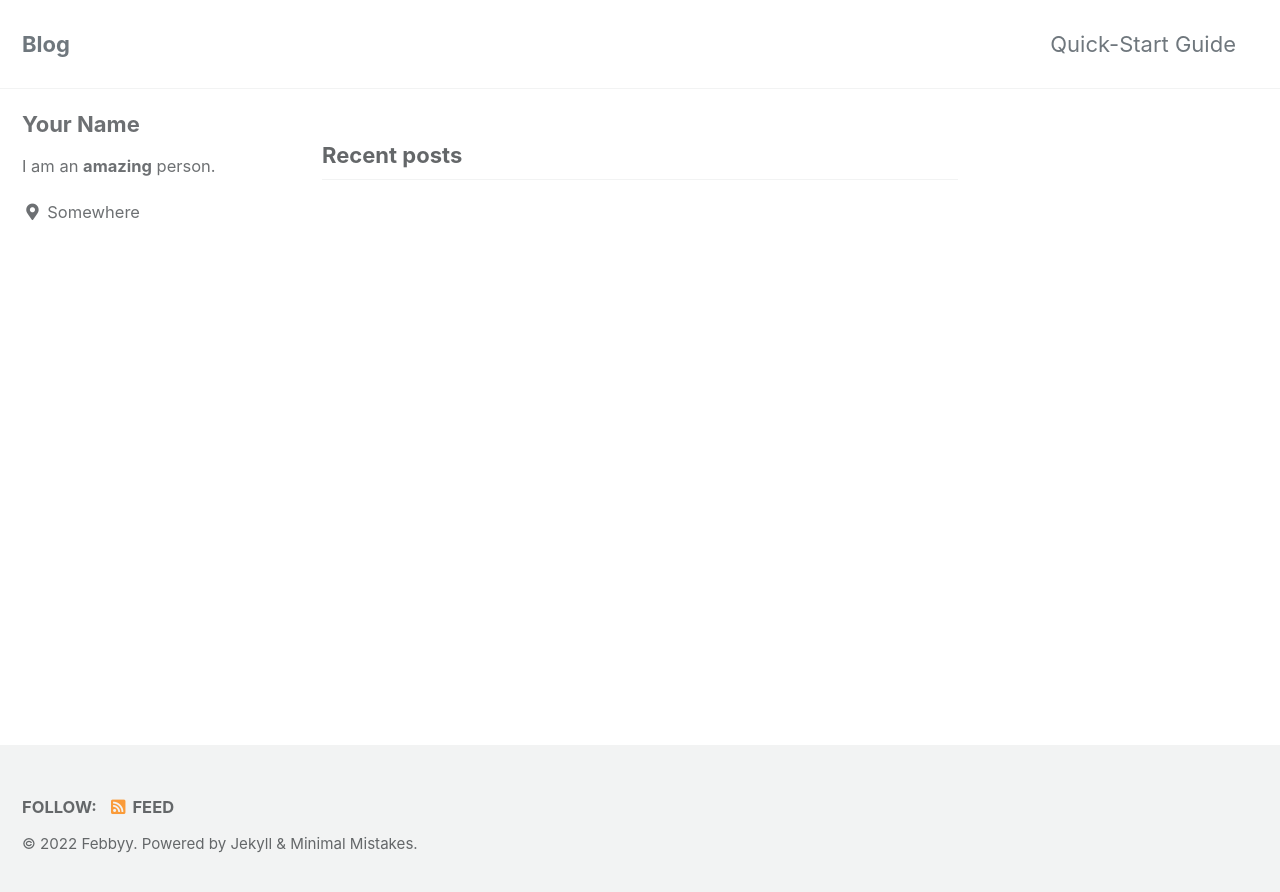
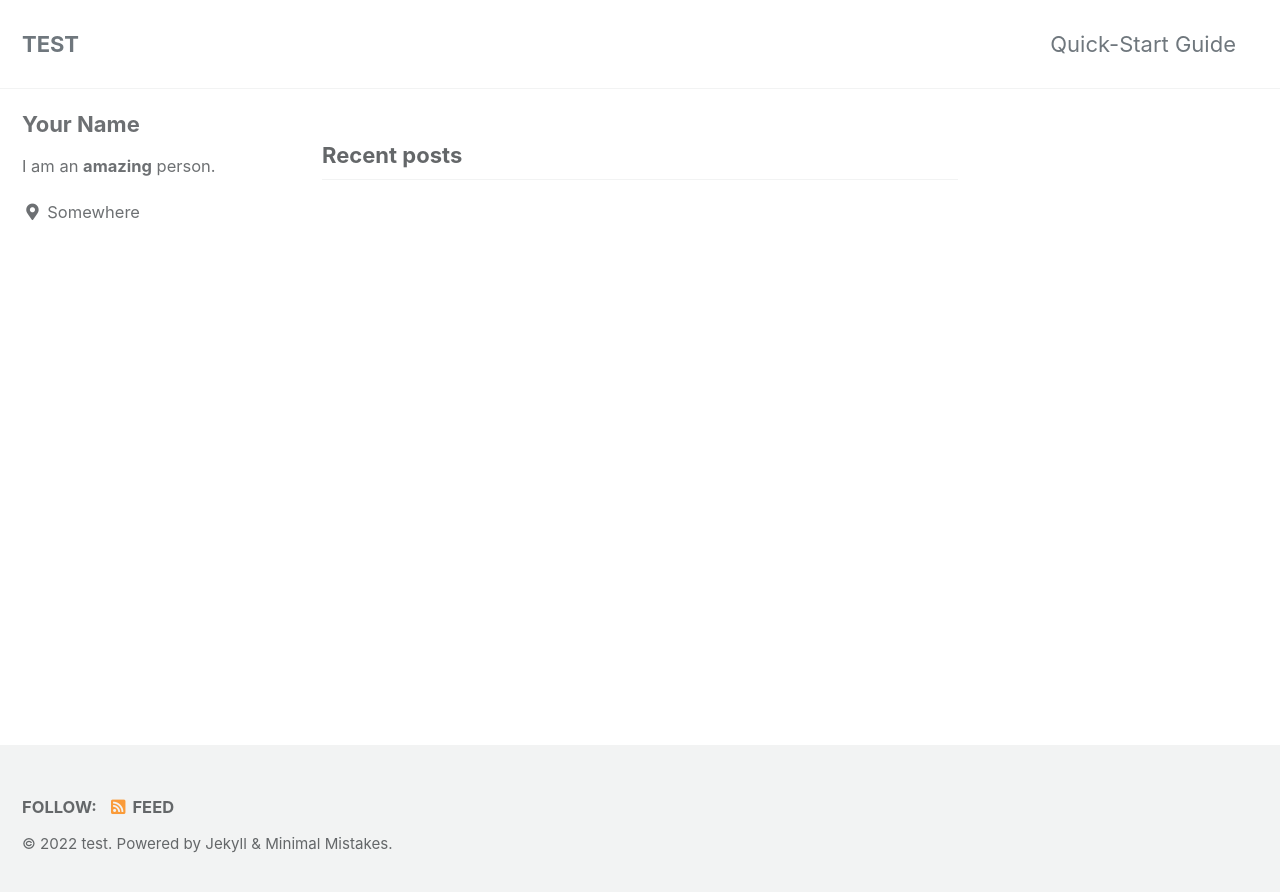
Before and after one commit to febbyy/febbyy.github.io, a Jekyll site: the page built from index.html, in a window 1280 px wide. Shown: the top 892 px of the page. Built offline with Jekyll 4.4.1, drawn with Linux system fonts in a browser that asks for light colours; cached includes are drawn as plain includes; the list of posts is cut into pages by our own code.

Commit message:
docs: Edit _config.yml for a test

```diff
--- a/_config.yml
+++ b/_config.yml
@@ -16,10 +16,10 @@ minimal_mistakes_skin    : "default" # "air", "aqua", "contrast", "dark", "dirt"
 
 # Site Settings
 locale                   : "en-US"
-title                    : "Blog"
+title                    : "TEST"
 title_separator          : "-"
 subtitle                 : # site tagline that appears below site title in masthead
-name                     : "Febbyy"
+name                     : "test"
 description              : "An amazing website."
 url                      : "https://febbyy.github.io"
 baseurl                  : # the subpath of your site, e.g. "/blog"
```
